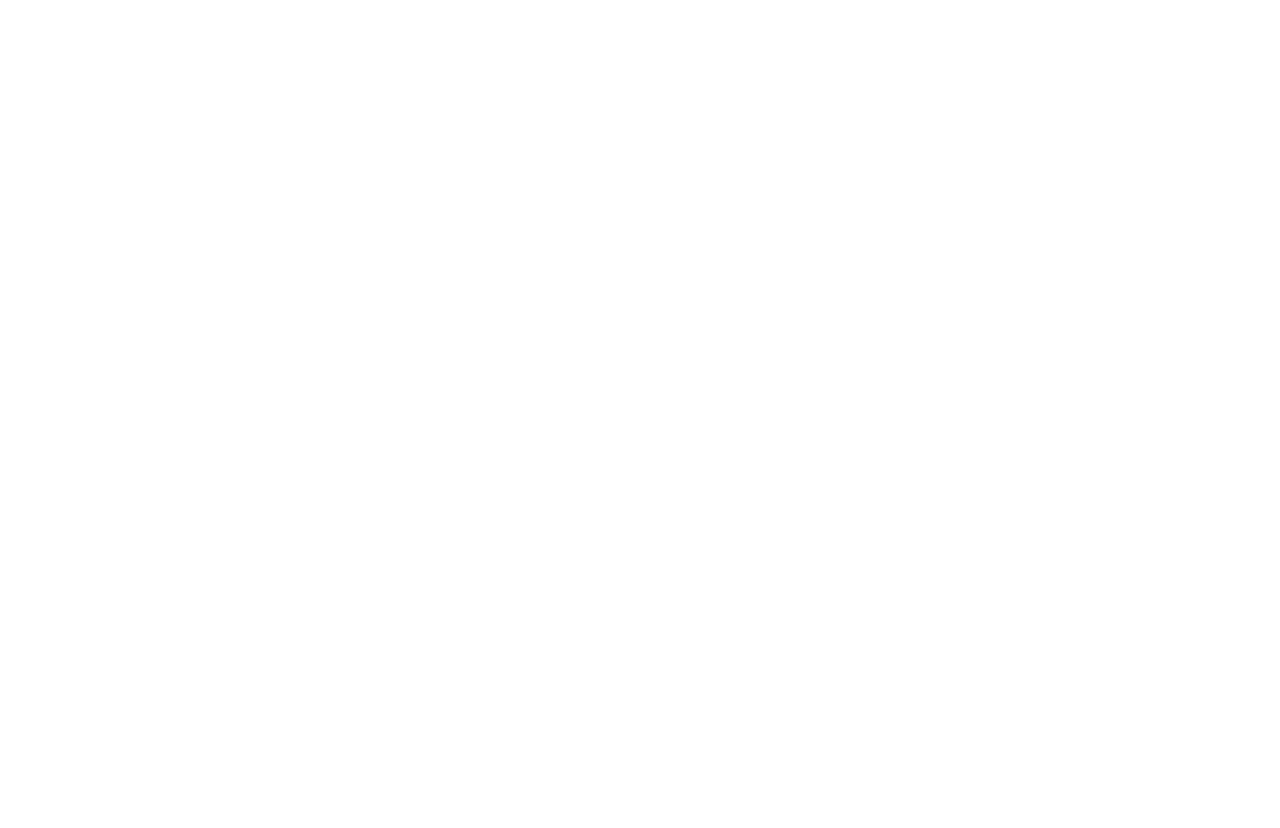
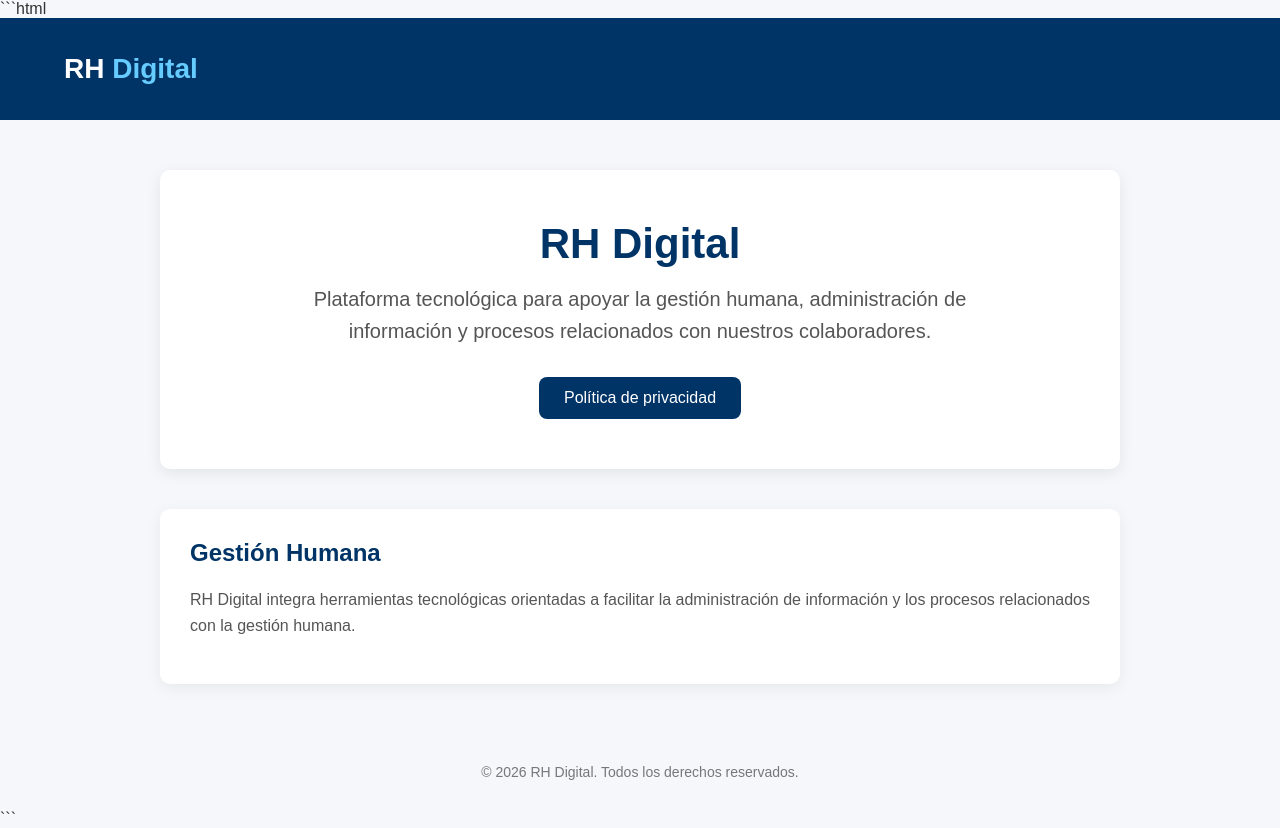
Before and after one commit to Stii1414/rhdigital-ae.com, a plain HTML site: page index.html in a window 1280 px wide. Before the commit the page ends 800 px from the top, so only its background shows below. Drawn offline with Linux system fonts and the light colour scheme.

Commit message:
Refactor HTML structure and styles for consistency

````diff
--- a/index.html
+++ b/index.html
@@ -1,76 +1,77 @@
+```html
 <!DOCTYPE html>
-
 <html lang="es">
 <head>
     <meta charset="UTF-8">
     <meta name="viewport" content="width=device-width, initial-scale=1.0">
+
     <title>RH Digital | Gestión Humana</title>
+
     <meta name="description" content="RH Digital - Plataforma tecnológica para la gestión humana.">
+
     <style>
         * {
             box-sizing: border-box;
         }
 
-```
         body {
             margin: 0;
             font-family: Arial, Helvetica, sans-serif;
-  background: #f4f7fb;
-  color: #1f2937;
+            background: #f5f7fa;
+            color: #333333;
         }
 
         header {
-  background: #ffffff;
-  border-bottom: 1px solid #e5e7eb;
-  padding: 18px 7%;
+            background: #003366;
+            padding: 35px 5%;
         }
 
         .logo {
-  font-size: 26px;
-  font-weight: 700;
-  color: #123b6d;
+            font-size: 28px;
+            font-weight: bold;
+            color: #ffffff;
         }
 
         .logo span {
-  color: #159447;
+            color: #66ccff;
         }
 
         main {
             max-width: 1000px;
             margin: 0 auto;
-  padding: 80px 25px;
+            padding: 50px 20px;
         }
 
         .hero {
             background: #ffffff;
-  border-radius: 18px;
-  padding: 65px 45px;
+            border-radius: 10px;
+            padding: 50px 40px;
             text-align: center;
-  box-shadow: 0 8px 30px rgba(0,0,0,0.06);
+            box-shadow: 0 4px 15px rgba(0, 0, 0, 0.08);
         }
 
         h1 {
-  margin: 0 0 18px;
+            margin: 0 0 15px;
             font-size: 42px;
-  color: #123b6d;
+            color: #003366;
         }
 
         .subtitle {
             font-size: 20px;
             line-height: 1.6;
-  color: #4b5563;
+            color: #555555;
             max-width: 700px;
-  margin: 0 auto 35px;
+            margin: 0 auto 30px;
         }
 
         .button {
             display: inline-block;
-  padding: 13px 25px;
-  background: #123b6d;
-  color: white;
+            padding: 12px 25px;
+            background: #003366;
+            color: #ffffff;
             text-decoration: none;
             border-radius: 8px;
-  font-weight: 600;
+            font-size: 16px;
         }
 
         .button:hover {
@@ -78,17 +79,98 @@
         }
 
         .section {
-  margin-top: 30px;
+            margin-top: 40px;
             background: #ffffff;
-  border-radius: 18px;
-  padding: 35px;
+            border-radius: 10px;
+            padding: 30px;
+            box-shadow: 0 4px 15px rgba(0, 0, 0, 0.06);
         }
 
         h2 {
-  color: #123b6d;
+            color: #003366;
             margin-top: 0;
         }
 
+        .section p {
+            line-height: 1.6;
+            color: #555555;
+        }
+
         footer {
-  text-ali
+            text-align: center;
+            padding: 30px 20px;
+            color: #777777;
+            font-size: 14px;
+        }
+
+        @media (max-width: 600px) {
+            header {
+                padding: 25px 20px;
+            }
+
+            .logo {
+                font-size: 24px;
+            }
+
+            main {
+                padding: 30px 15px;
+            }
+
+            .hero {
+                padding: 35px 20px;
+            }
+
+            h1 {
+                font-size: 34px;
+            }
+
+            .subtitle {
+                font-size: 18px;
+            }
+        }
+    </style>
+</head>
+
+<body>
+
+    <header>
+        <div class="logo">
+            RH <span>Digital</span>
+        </div>
+    </header>
+
+    <main>
+
+        <section class="hero">
+            <h1>RH Digital</h1>
+
+            <p class="subtitle">
+                Plataforma tecnológica para apoyar la gestión humana,
+                administración de información y procesos relacionados
+                con nuestros colaboradores.
+            </p>
+
+            <a class="button" href="politica-privacidad.html">
+                Política de privacidad
+            </a>
+        </section>
+
+        <section class="section">
+            <h2>Gestión Humana</h2>
+
+            <p>
+                RH Digital integra herramientas tecnológicas orientadas
+                a facilitar la administración de información y los
+                procesos relacionados con la gestión humana.
+            </p>
+        </section>
+
+    </main>
+
+    <footer>
+        © 2026 RH Digital. Todos los derechos reservados.
+    </footer>
+
+</body>
+</html>
 ```
````
Lines whose indentation alone changed are shown as unchanged.
